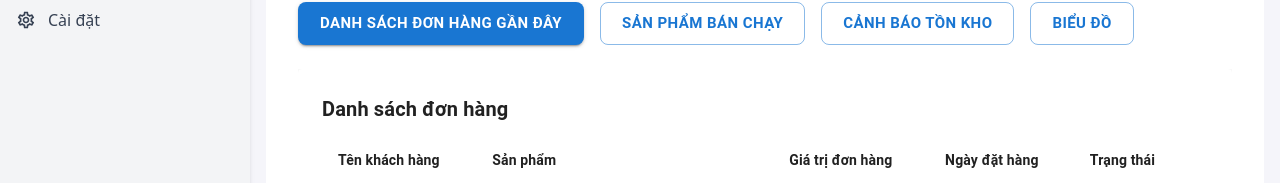
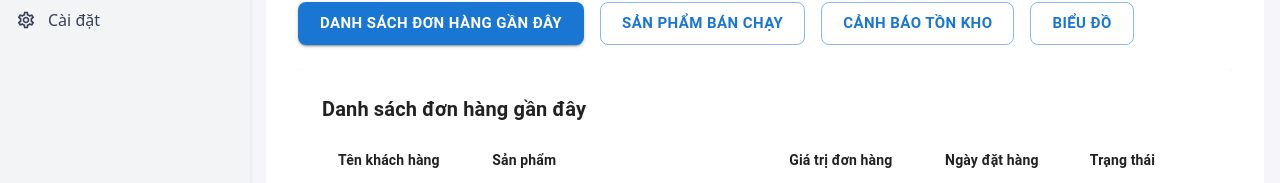
Before and after one commit to HoVanSang22636671/PTGUD_tv-store-react, a React (Vite) app in the folder tv_store/client/: page /admin in a window 1280 px wide. Shown: the part 414-597 px from the top of the page. Built offline with nearby package versions, Linux system fonts and the light colour scheme; no server answers.

Commit message:
28. AdminPage (Setting)

```diff
--- a/tv_store/client/src/App.jsx
+++ b/tv_store/client/src/App.jsx
@@ -12,6 +12,7 @@ import Dashboard from './components/AdminComponents/Dashboard'
 import ProductManagement from './components/AdminComponents/ProductManagement'
 import OrderManagement from './components/AdminComponents/OrderManagement'
 import CustomerManagement from './components/AdminComponents/CustomerManagement'
+import Setting from './components/AdminComponents/Setting'
 
 
 function App() {
@@ -35,6 +36,7 @@ function App() {
           <Route path="products" element={<ProductManagement />} />
           <Route path="orders" element={<OrderManagement />} />
           <Route path="customers" element={<CustomerManagement />} />
+          <Route path="settings" element={<Setting />} />
         </Route>
         {/* Route không tìm thấy */}
       </Routes >
--- a/tv_store/client/src/components/AdminComponents/AdminHeader.jsx
+++ b/tv_store/client/src/components/AdminComponents/AdminHeader.jsx
@@ -11,6 +11,7 @@ const pageTitles = {
   "/admin/products": "Sản phẩm",
   "/admin/orders": "Đơn hàng",
   "/admin/customers": "Khách hàng",
+  "/admin/settings": "Cài đặt",
   // Add other routes and their corresponding titles here
 };
 
--- a/tv_store/client/src/components/AdminComponents/DBComponents/OrderTable.jsx
+++ b/tv_store/client/src/components/AdminComponents/DBComponents/OrderTable.jsx
@@ -14,7 +14,7 @@ const OrderTable = ({ data }) => {
     return (
         <Paper sx={{ p: 3, boxShadow: 3, mb: 4 }}>
             <Typography variant="h6" fontWeight="bold" gutterBottom>
-                Danh sách đơn hàng
+                Danh sách đơn hàng gần đây
             </Typography>
             {/* Giới hạn chiều cao và thêm overflow-y: auto */}
             <TableContainer sx={{ maxHeight: 400, overflowY: "auto" }}>
--- /dev/null
+++ b/tv_store/client/src/components/AdminComponents/Setting.jsx
@@ -0,0 +1,12 @@
+import { Typography, Box, TextField, MenuItem, Select, FormControl, InputLabel } from "@mui/material";
+function Setting() {
+    return (
+        <Box p={4} bgcolor="white" borderRadius={2} boxShadow={2}>
+            <Typography variant="h5" fontWeight="bold" gutterBottom>
+                Cài đặt
+            </Typography>
+        </Box>
+    );
+}
+
+export default Setting;
```
